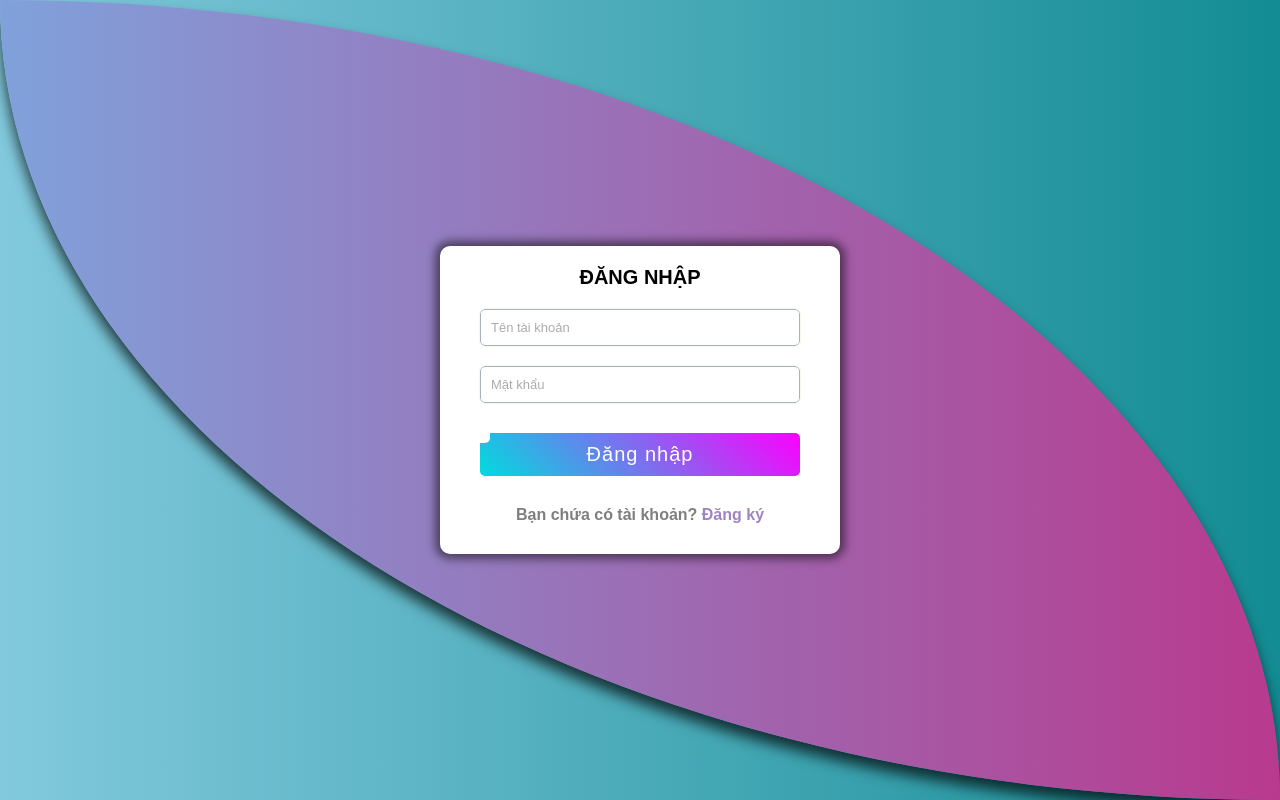
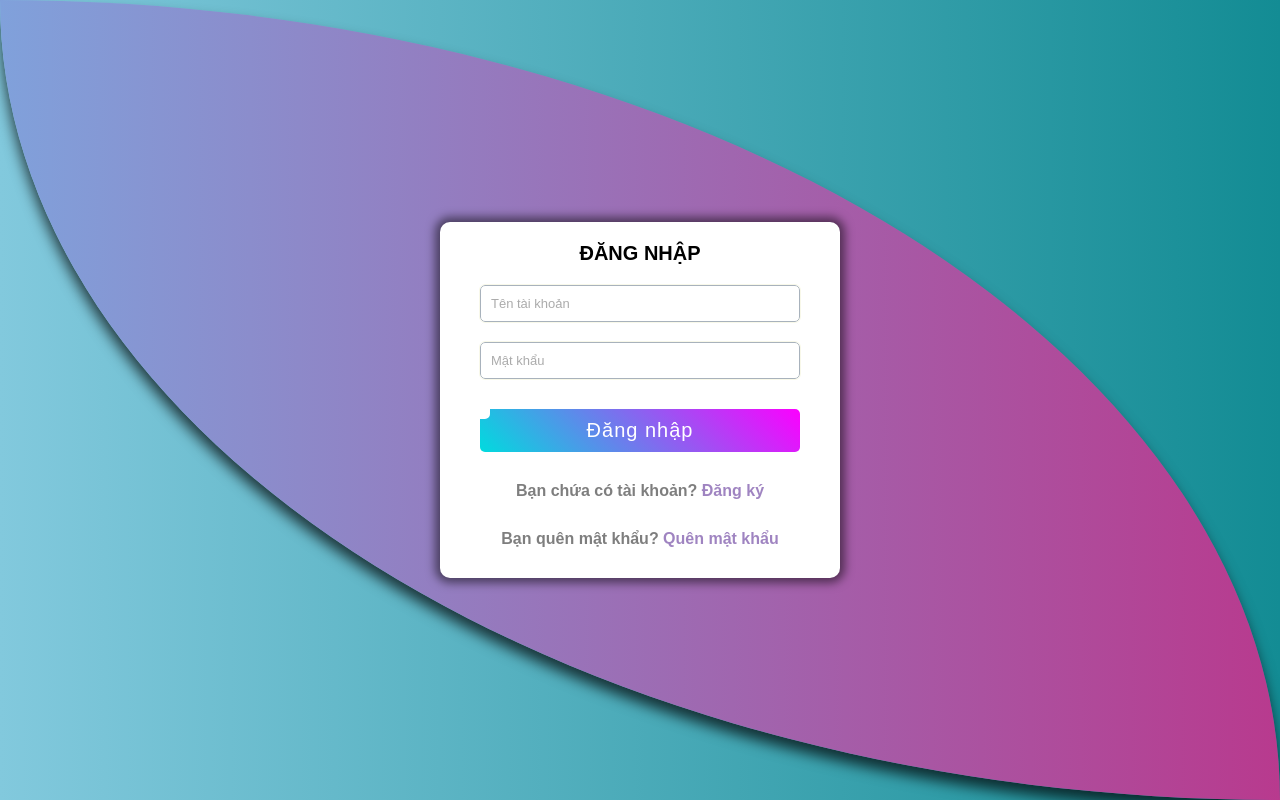
Before and after one commit to th2002/Shop_FashionHub, a PHP site: page /Shop_FashionHub/app/views/customer/tai-khoan/login.php in a window 1280 px wide. Run offline with PHP 8.4, Linux system fonts and the light colour scheme; some libraries are stand-ins or nearby versions.

Commit message:
thêm button quên mật khẩu

```diff
--- a/app/views/customer/tai-khoan/login.php
+++ b/app/views/customer/tai-khoan/login.php
@@ -109,6 +109,7 @@ if (isset($_POST['login'])) {
 
             <button class="btn" name="login">Đăng nhập</button>
             <h4>Bạn chứa có tài khoản? <a href="singin.php">Đăng ký</a></h4>
+            <h4>Bạn quên mật khẩu? <a href="#">Quên mật khẩu</a></h4>
         </form>
     </div>
 </body>
```
